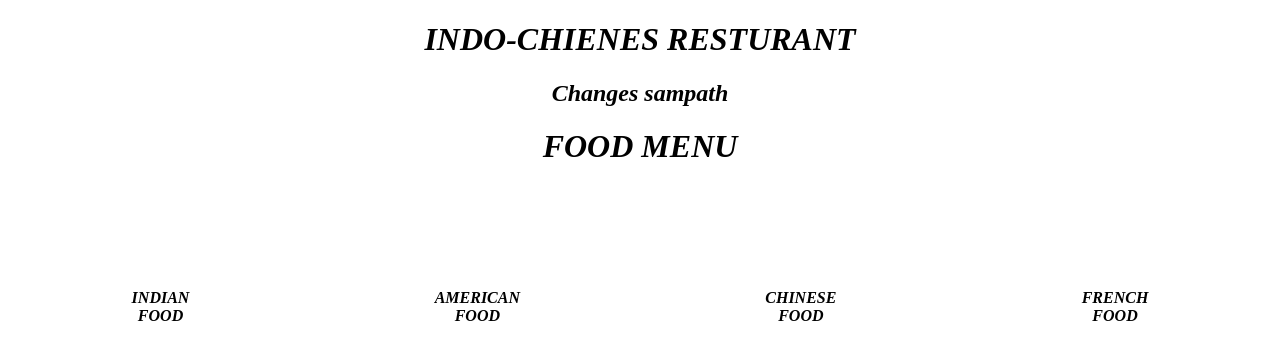
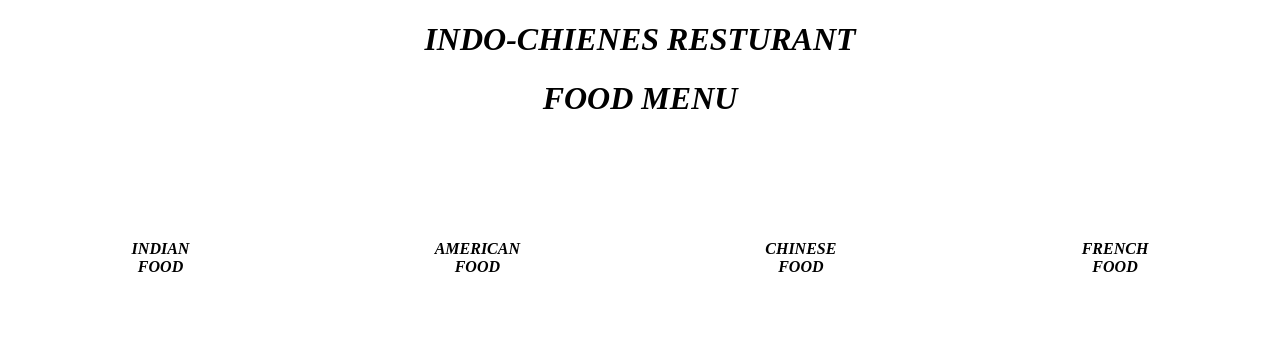
Before and after one commit to srinusingareddy/FoodMenus, a plain HTML site: page FoodMenu/Index.html in a window 1280 px wide. Shown: the top 357 px of the page. Drawn offline with Linux system fonts and the light colour scheme.

Commit message:
Update Index.html

```diff
--- a/FoodMenu/Index.html
+++ b/FoodMenu/Index.html
@@ -9,7 +9,7 @@
     <center>
         <i>
             <h1>INDO-CHIENES RESTURANT</h1>
-            <h2>Changes sampath</h2>
+
 
             <table>
                 <h1>FOOD MENU<h1>
```
